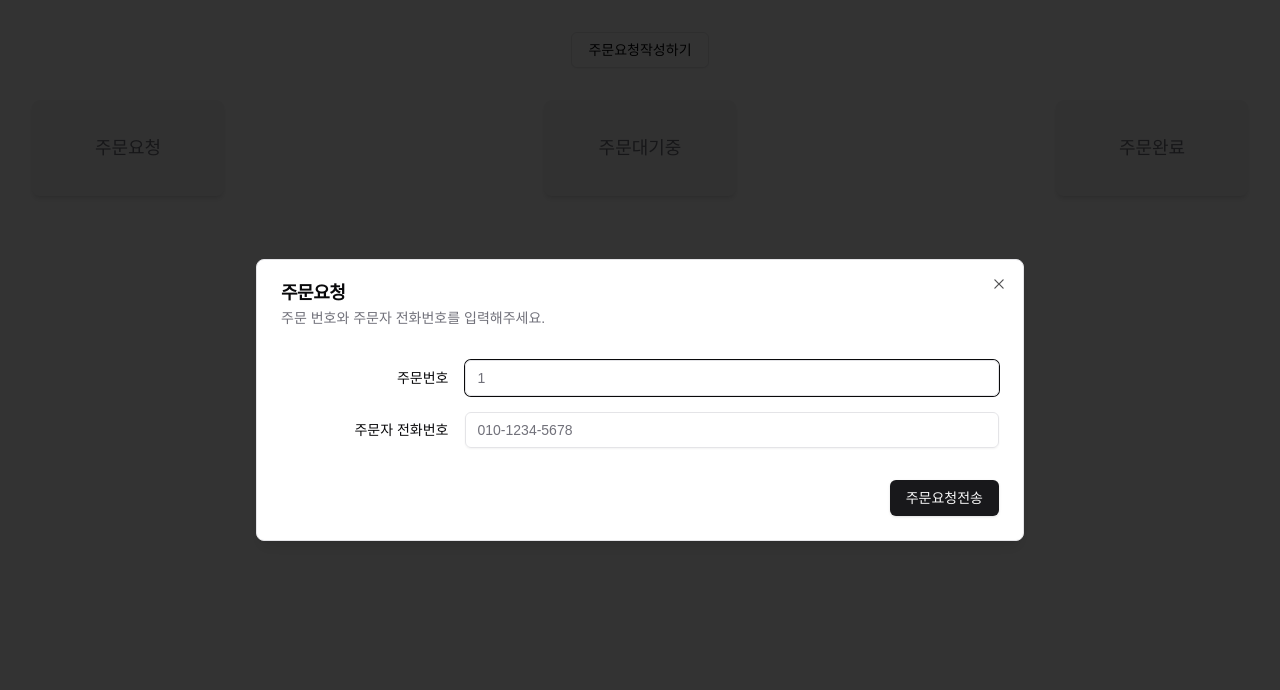
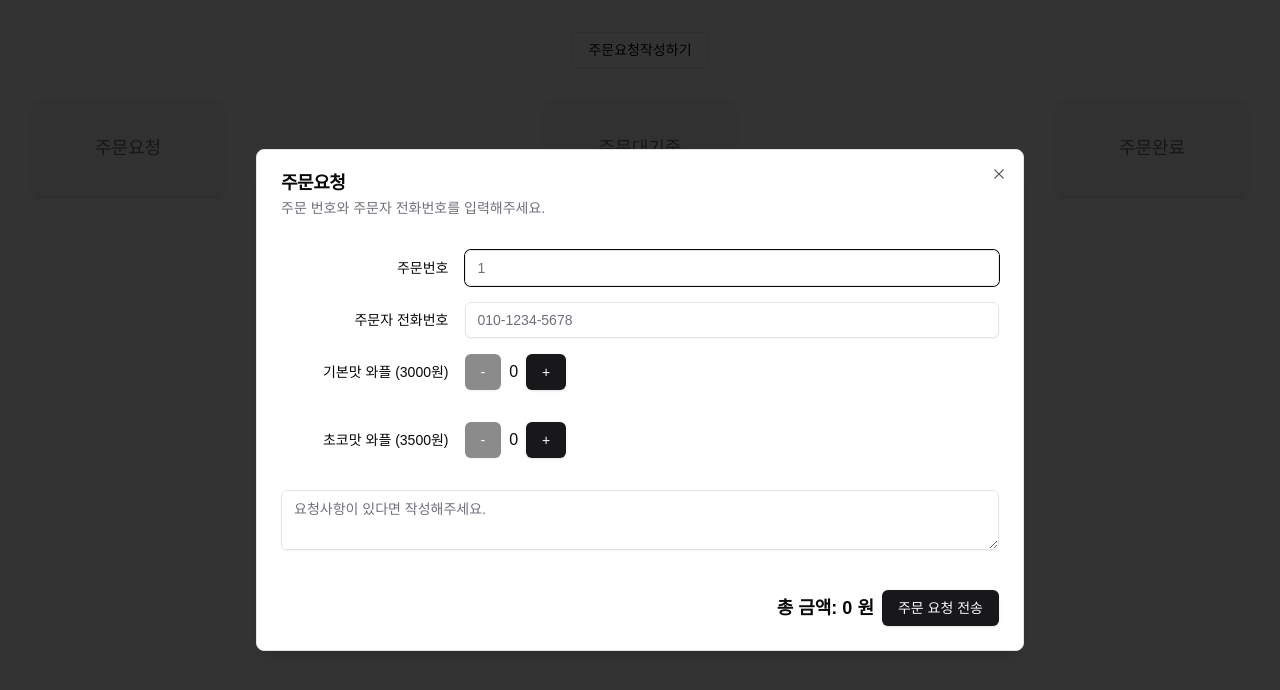
Before and after one commit to SW-GG/admin, a Next.js app: page / in a window 1280 px wide. Both pictures are taken after a click on the button "주문요청작성하기". Shown: the top 690 px of the page. Built offline with nearby package versions, Linux system fonts and the light colour scheme; no server answers; the database is empty.

Commit message:
db 설정

```diff
--- a/next.config.mjs
+++ b/next.config.mjs
@@ -1,4 +1,8 @@
 /** @type {import('next').NextConfig} */
-const nextConfig = {};
+const nextConfig = {
+  experimental: {
+    appdir: true,
+  }
+};
 
 export default nextConfig;
--- a/package.json
+++ b/package.json
@@ -14,6 +14,8 @@
     "@radix-ui/react-icons": "^1.3.0",
     "@radix-ui/react-label": "^2.1.0",
     "@radix-ui/react-slot": "^1.1.0",
+    "@supabase/supabase-js": "^2.45.4",
+    "axios": "^1.7.7",
     "class-variance-authority": "^0.7.0",
     "clsx": "^2.1.1",
     "lucide-react": "^0.446.0",
--- /dev/null
+++ b/src/app/api/order/route.js
@@ -0,0 +1,17 @@
+// app/api/order/route.js
+import { supabase } from '@/lib/supabase'; // Supabase 클라이언트를 가져옵니다.
+import { NextRequest, NextResponse } from 'next/server';
+export async function GET(req, res) {
+  try {
+    const data = await supabase.from('orders').select('*');
+    // if (error) throw error;
+    console.log(res,data);
+    return NextResponse.json([
+      { id: 1, name: 'a' },
+      { id: 2, name: 'b' },
+    ]);
+    res.status(200).json(data);
+  } catch (err) {
+    res.status(500).json({ error: err.message });
+  }
+}
--- a/src/app/page.js
+++ b/src/app/page.js
@@ -1,6 +1,22 @@
+"use client"
 import CustomDialog from '@/components/custom/Dialog';
+import axios from 'axios';
+import { useEffect } from 'react';
 
 export default function Home() {
+  const fetchOrders = async () => {
+    try {
+      const res = await axios.get('/api/order')
+      console.log(res);
+
+    } catch (error) {
+
+    }
+  };
+
+  useEffect(() => {
+    fetchOrders();
+  }, []);
   return (
     <div className="p-8 bg-background min-h-screen">
       {/* Dialog */}
--- a/src/components/custom/Dialog.jsx
+++ b/src/components/custom/Dialog.jsx
@@ -1,3 +1,4 @@
+'use client';
 import { Button } from '@/components/ui/button';
 import {
   Dialog,
@@ -11,8 +12,69 @@ import {
 import { Input } from '@/components/ui/input';
 import { Label } from '@/components/ui/label';
 import CustomConfirm from './Confirm';
+import { useEffect, useState } from 'react';
+import { Textarea } from '@/components/ui/textarea';
 
 const CustomDialog = () => {
+  const [waffleCount, setWaffleCount] = useState({
+    basic: 0,
+    choco: 0,
+  });
+
+  const [orderDetails, setOrderDetails] = useState({
+    orderNumber: '',
+    customerPhoneNumber: '',
+    memo: '',
+  });
+
+  // 와플 가격 (기본: 3000원, 초코: 3500원)
+  const WAFFLE_PRICES = {
+    basic: 3000,
+    choco: 3500,
+  };
+
+  // 수량 증가 및 감소 함수
+  const updateCount = (type, operation) => {
+    setWaffleCount((prev) => {
+      const newCount =
+        operation === 'increase' ? prev[type] + 1 : Math.max(prev[type] - 1, 0);
+      return {
+        ...prev,
+        [type]: newCount,
+      };
+    });
+  };
+
+  // 총 금액 계산
+  const totalPrice =
+    waffleCount.basic * WAFFLE_PRICES.basic +
+    waffleCount.choco * WAFFLE_PRICES.choco;
+
+  // 주문 데이터 전송 함수
+  const handleSubmit = async () => {
+    const orderData = {
+      orderNumber: orderDetails.orderNumber,
+      customerPhoneNumber: orderDetails.customerPhoneNumber,
+      basicWaffleCount: waffleCount.basic,
+      chocoWaffleCount: waffleCount.choco,
+      memo: orderDetails.memo || '', // Optional
+      totalPrice,
+    };
+
+    // Send orderData to the server
+    console.log('Sending order data:', orderData);
+
+    // Here you can use fetch or axios to send the data to your server
+    // Example:
+    // await fetch('/api/order', {
+    //   method: 'POST',
+    //   headers: {
+    //     'Content-Type': 'application/json',
+    //   },
+    //   body: JSON.stringify(orderData),
+    // });
+  };
+
   return (
     <Dialog>
       <DialogTrigger asChild>
@@ -30,7 +92,18 @@ const CustomDialog = () => {
             <Label htmlFor="name" className="text-right">
               주문번호
             </Label>
-            <Input id="name" placeholder="1" className="col-span-3" />
+            <Input
+              id="name"
+              placeholder="1"
+              className="col-span-3"
+              value={orderDetails.orderNumber}
+              onChange={(e) =>
+                setOrderDetails({
+                  ...orderDetails,
+                  orderNumber: e.target.value,
+                })
+              }
+            />
           </div>
           <div className="grid grid-cols-4 items-center gap-4">
             <Label htmlFor="username" className="text-right">
@@ -40,16 +113,73 @@ const CustomDialog = () => {
               id="username"
               placeholder="010-1234-5678"
               className="col-span-3"
+              value={orderDetails.customerPhoneNumber}
+              onChange={(e) =>
+                setOrderDetails({
+                  ...orderDetails,
+                  customerPhoneNumber: e.target.value,
+                })
+              }
             />
           </div>
+          {/* 기본맛 와플 */}
+          <div className="grid grid-cols-4 items-center gap-4">
+            <Label htmlFor="basic-waffle" className="text-right">
+              기본맛 와플 (3000원)
+            </Label>
+            <div className="col-span-2 flex items-center space-x-2">
+              <Button
+                onClick={() => updateCount('basic', 'decrease')}
+                disabled={waffleCount.basic === 0}
+              >
+                -
+              </Button>
+              <span className="transition-transform transform">
+                {waffleCount.basic}
+              </span>
+              <Button onClick={() => updateCount('basic', 'increase')}>
+                +
+              </Button>
+            </div>
+          </div>
+
+          {/* 초코맛 와플 */}
+          <div className="grid grid-cols-4 items-center gap-4 mt-4">
+            <Label htmlFor="choco-waffle" className="text-right">
+              초코맛 와플 (3500원)
+            </Label>
+            <div className="col-span-2 flex items-center space-x-2">
+              <Button
+                onClick={() => updateCount('choco', 'decrease')}
+                disabled={waffleCount.choco === 0}
+              >
+                -
+              </Button>
+              <span className="transition-transform transform">
+                {waffleCount.choco}
+              </span>
+              <Button onClick={() => updateCount('choco', 'increase')}>
+                +
+              </Button>
+            </div>
+          </div>
         </div>
-        <DialogFooter>
-          <CustomConfirm title={"주문요청전송"} />
+        <Textarea
+          placeholder="요청사항이 있다면 작성해주세요."
+          value={orderDetails.memo}
+          onChange={(e) =>
+            setOrderDetails({ ...orderDetails, memo: e.target.value })
+          }
+        />
+        <DialogFooter className="flex justify-between items-center mt-6">
+          <div className="text-lg font-semibold">
+            총 금액: {totalPrice.toLocaleString()} 원
+          </div>
+          <Button onClick={handleSubmit}>주문 요청 전송</Button>
         </DialogFooter>
       </DialogContent>
     </Dialog>
   );
-}
-
+};
 
 export default CustomDialog;
--- /dev/null
+++ b/src/components/ui/textarea.jsx
@@ -0,0 +1,18 @@
+import * as React from "react"
+
+import { cn } from "@/lib/utils"
+
+const Textarea = React.forwardRef(({ className, ...props }, ref) => {
+  return (
+    (<textarea
+      className={cn(
+        "flex min-h-[60px] w-full rounded-md border border-input bg-transparent px-3 py-2 text-sm shadow-sm placeholder:text-muted-foreground focus-visible:outline-none focus-visible:ring-1 focus-visible:ring-ring disabled:cursor-not-allowed disabled:opacity-50",
+        className
+      )}
+      ref={ref}
+      {...props} />)
+  );
+})
+Textarea.displayName = "Textarea"
+
+export { Textarea }
--- /dev/null
+++ b/src/lib/supabase.js
@@ -0,0 +1,6 @@
+import { createClient } from '@supabase/supabase-js';
+
+const supabaseUrl = process.env.NEXT_PUBLIC_SUPABASE_URL; // Supabase URL
+const supabaseAnonKey = process.env.NEXT_PUBLIC_SUPABASE_ANON_KEY; // Supabase Anon Key
+
+export const supabase = createClient(supabaseUrl, supabaseAnonKey);
```
Also changed, not shown: 2 other files (tests, documents, lock files or other folders).
